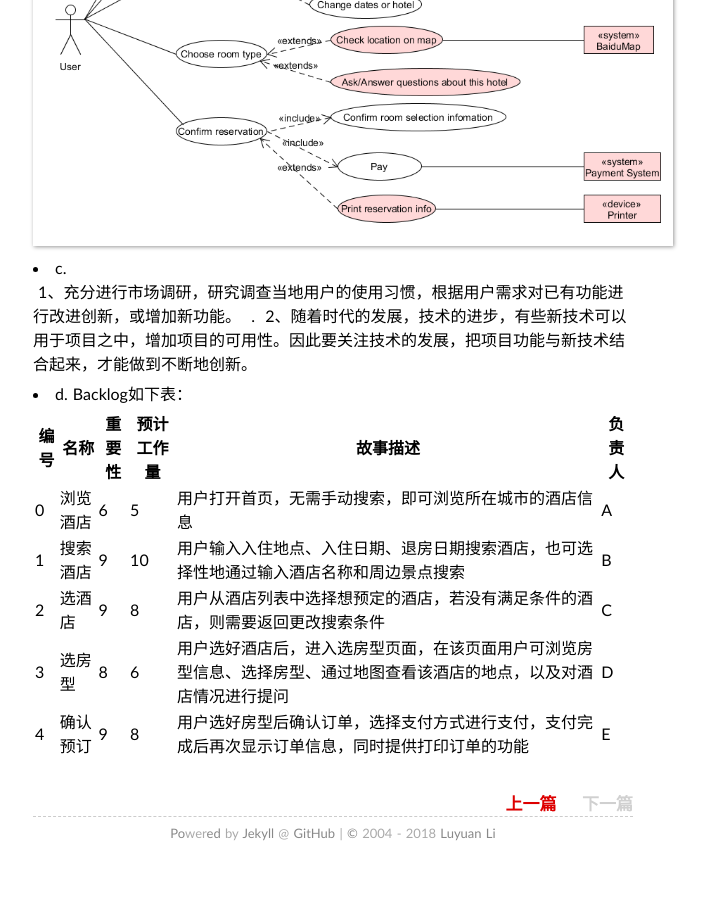
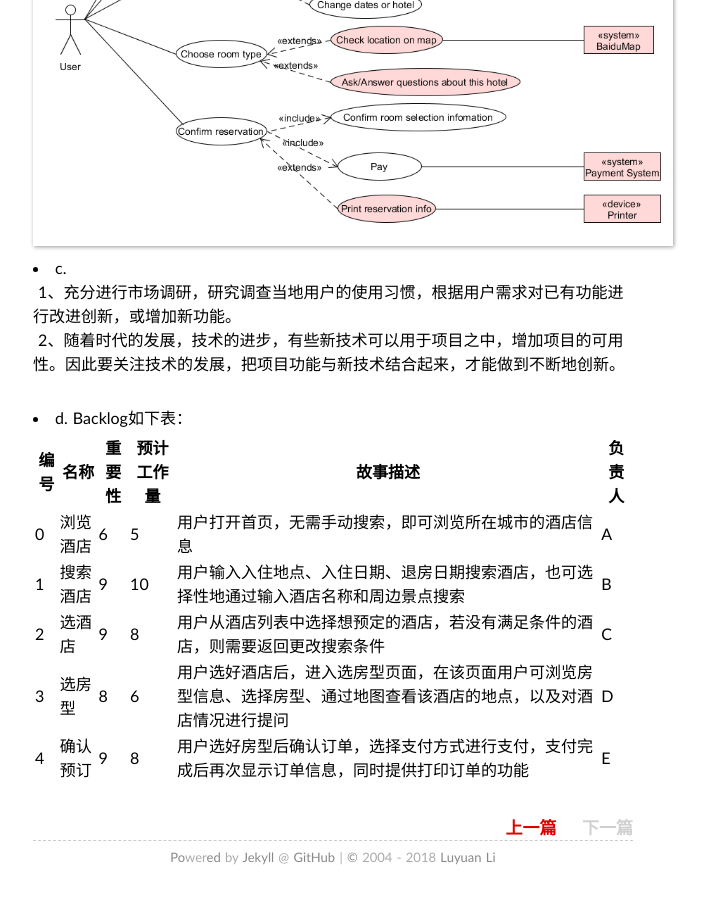
Before and after one commit to LuyuanLi97/LuyuanLi97.github.io, a Jekyll site: the page built from _posts/2018-04-11-系统分析与设计-第3次作业.md, in a window 1280 px wide and 900 px high, scrolled down 1449 px. Shown: the whole window, without its empty margins (307-1014 px from the left). Built offline with Jekyll 4.4.1, drawn with Linux system fonts in a browser that asks for light colours; our own code applies the rules of GitHub Pages for plain Markdown files; comment, search, counter and statistics services are not loaded; before the commit the page ends 2325 px from its top, so only the background shows below that.

```diff
--- a/_posts/2018-04-11-系统分析与设计-第3次作业.md
+++ b/_posts/2018-04-11-系统分析与设计-第3次作业.md
@@ -20,7 +20,7 @@
 - b.以携程为例
 ![Ctrip](../images/3.PNG)
 - c.
-  1、充分进行市场调研，研究调查当地用户的使用习惯，根据用户需求对已有功能进行改进创新，或增加新功能。  .
+  1、充分进行市场调研，研究调查当地用户的使用习惯，根据用户需求对已有功能进行改进创新，或增加新功能。
   2、随着时代的发展，技术的进步，有些新技术可以用于项目之中，增加项目的可用性。因此要关注技术的发展，把项目功能与新技术结合起来，才能做到不断地创新。
 - d. Backlog如下表：
 
```
